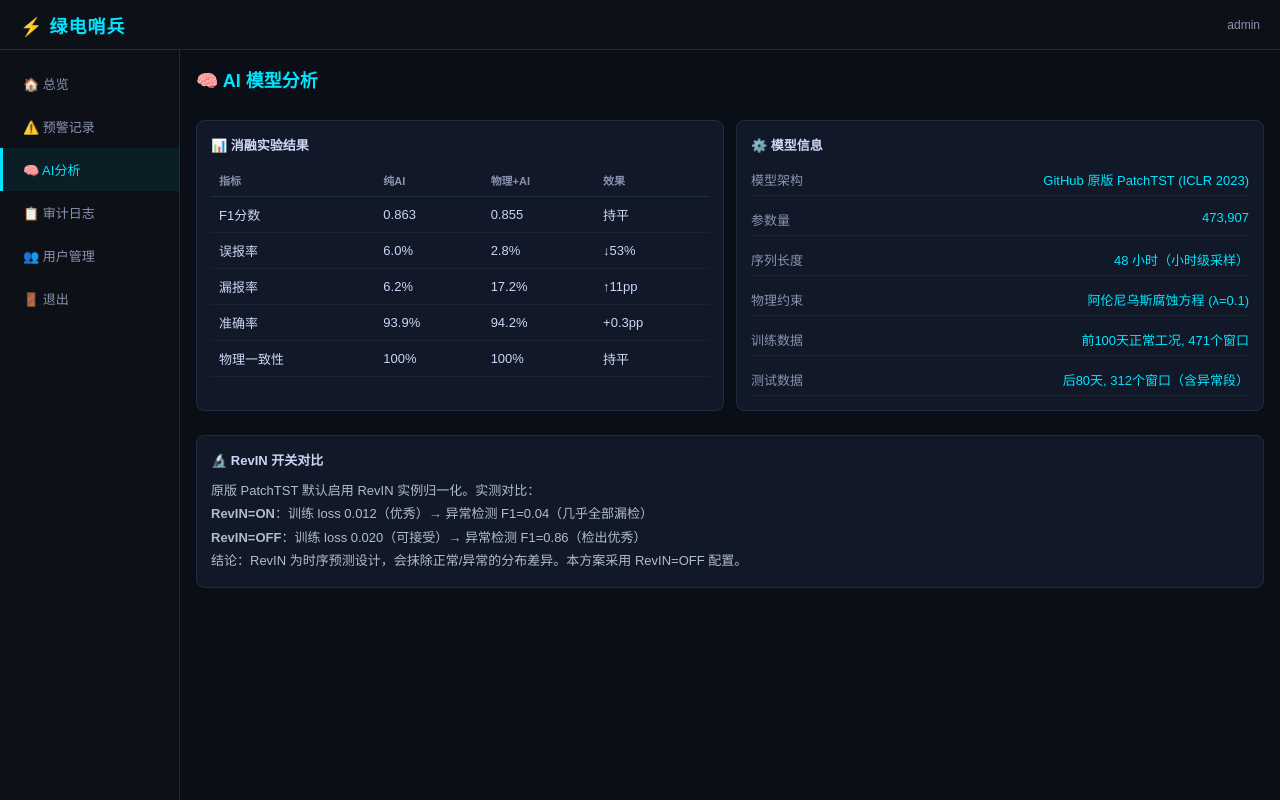
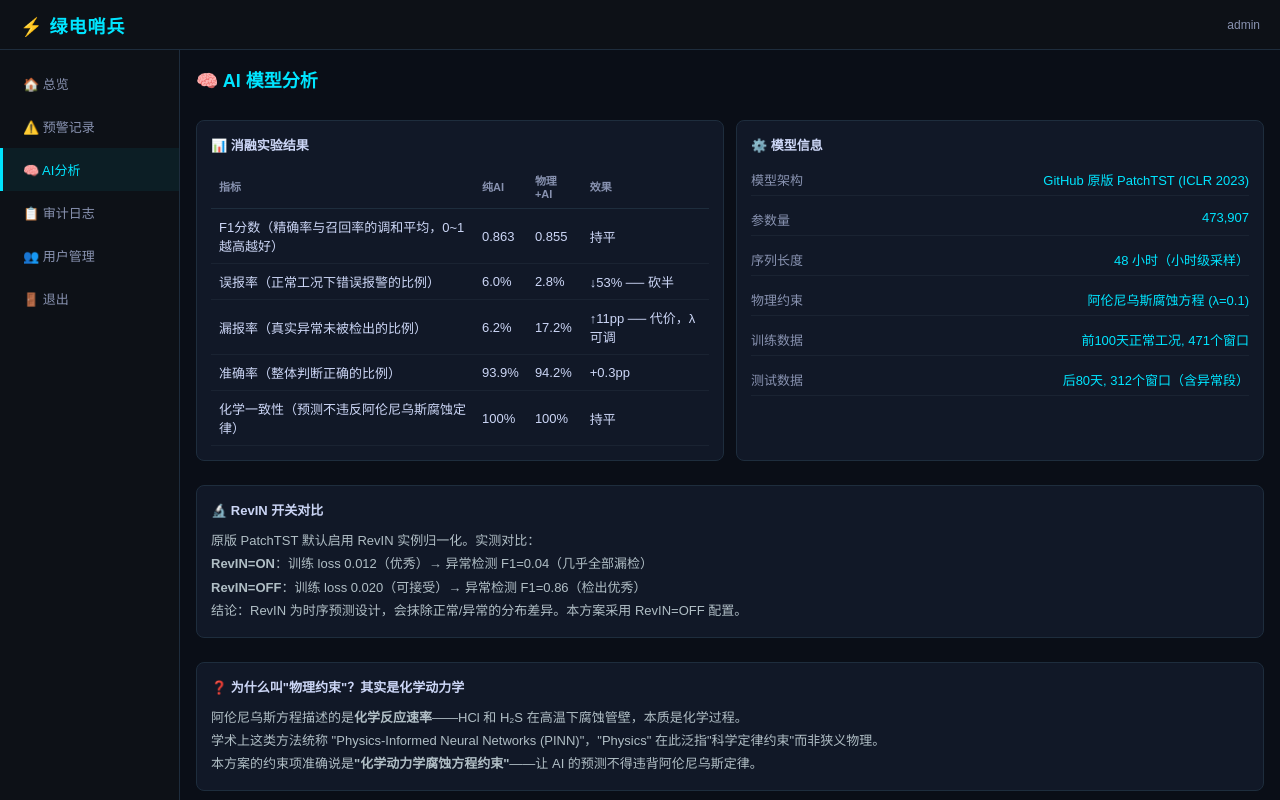
Before and after one commit to 721729/Early-Warning-System, a Vue app in the folder frontend/: page /ai in a window 1280 px wide. Built offline with nearby package versions, Linux system fonts and the light colour scheme; sample sign-in values are in the browser's storage.

Commit message:
fix: F1解释/物理→化学动力学/漏报率偏高原因说明/趋势图标注AI+化学

```diff
--- a/frontend/src/views/AIAnalysis.vue
+++ b/frontend/src/views/AIAnalysis.vue
@@ -21,6 +21,22 @@
         结论：RevIN 为时序预测设计，会抹除正常/异常的分布差异。本方案采用 RevIN=OFF 配置。
       </p>
     </div>
+    <div class="card" style="margin-top:12px"><h3>❓ 为什么叫"物理约束"？其实是化学动力学</h3>
+      <p style="font-size:13px;color:#b0bec5;line-height:1.8">
+        阿伦尼乌斯方程描述的是<b>化学反应速率</b>——HCl 和 H₂S 在高温下腐蚀管壁，本质是化学过程。<br/>
+        学术上这类方法统称 "Physics-Informed Neural Networks (PINN)"，"Physics" 在此泛指"科学定律约束"而非狭义物理。<br/>
+        本方案的约束项准确说是<b>"化学动力学腐蚀方程约束"</b>——让 AI 的预测不得违背阿伦尼乌斯定律。
+      </p>
+    </div>
+    <div class="card" style="margin-top:12px"><h3>⚠️ 模型C漏报率偏高的原因</h3>
+      <p style="font-size:13px;color:#b0bec5;line-height:1.8">
+        物理约束在损失函数中作为正则项（λ=0.1），作用是<b>压制误报</b>——效果显著（6.0%→2.8%）。<br/>
+        但代价是：部分真实异常的信号特征不够强（HCl升幅小、腐蚀加速不明显），<br/>
+        被物理约束判定为"仍符合腐蚀规律"而未被检出。这是精确率与召回率的标准权衡。<br/>
+        <b>解决方案</b>：Pilot 阶段做 λ 参数扫描（0.01 / 0.05 / 0.1 / 0.5 / 1.0），<br/>
+        在误报率和漏报率之间找到最优平衡点。当前 λ=0.1 为起始实验值。
+      </p>
+    </div>
   </main></div></div>
 </template>
 <script setup>
@@ -29,11 +45,11 @@ import { useRouter } from 'vue-router'
 const router = useRouter()
 const username = ref('admin')
 const ablation = ref([
-  { name: 'F1分数', b: '0.863', c: '0.855', effect: '持平' },
-  { name: '误报率', b: '6.0%', c: '2.8%', effect: '↓53%' },
-  { name: '漏报率', b: '6.2%', c: '17.2%', effect: '↑11pp' },
-  { name: '准确率', b: '93.9%', c: '94.2%', effect: '+0.3pp' },
-  { name: '物理一致性', b: '100%', c: '100%', effect: '持平' },
+  { name: 'F1分数（精确率与召回率的调和平均，0~1越高越好）', b: '0.863', c: '0.855', effect: '持平' },
+  { name: '误报率（正常工况下错误报警的比例）', b: '6.0%', c: '2.8%', effect: '↓53% ── 砍半' },
+  { name: '漏报率（真实异常未被检出的比例）', b: '6.2%', c: '17.2%', effect: '↑11pp ── 代价，λ可调' },
+  { name: '准确率（整体判断正确的比例）', b: '93.9%', c: '94.2%', effect: '+0.3pp' },
+  { name: '化学一致性（预测不违反阿伦尼乌斯腐蚀定律）', b: '100%', c: '100%', effect: '持平' },
 ])
 const modelInfo = ref([
   { k: '模型架构', v: 'GitHub 原版 PatchTST (ICLR 2023)' },
--- a/frontend/src/views/Dashboard.vue
+++ b/frontend/src/views/Dashboard.vue
@@ -30,7 +30,7 @@
           <div class="kpi cyan"><div class="kv">{{ runDays }}</div><div class="kl">运行天数</div></div>
           <div class="kpi orange pulse"><div class="kv">{{ activeAlerts }}</div><div class="kl">活跃预警</div></div>
           <div class="kpi blue"><div class="kv">{{ (data.wall_thickness || 5.9).toFixed(2) }}mm</div><div class="kl">高温过热器壁厚</div></div>
-          <div class="kpi" :class="data.ai_alert === 'orange' ? 'red' : 'green'"><div class="kv">{{ data.ai_alert === 'orange' ? '⚠ 异常' : '✓ 正常' }}</div><div class="kl">AI 实时判定</div></div>
+          <div class="kpi" :class="data.ai_alert === 'orange' ? 'red' : 'green'"><div class="kv">{{ data.ai_alert === 'orange' ? '⚠ 异常' : '✓ 正常' }}</div><div class="kl">化学+AI 实时判定</div></div>
         </div>
 
         <!-- 焚烧炉剖面图 + 实时数据 -->
@@ -153,7 +153,7 @@ function drawTrend() {
   c.setOption({
     backgroundColor: 'transparent',
     tooltip: { trigger: 'axis' },
-    legend: { data: ['🤖 AI预测值', '📏 实际测量(超声)', '⚠ 危险阈值(3.0mm)'], textStyle: { color: '#8892b0', fontSize: 11 }, top: 5 },
+    legend: { data: ['🤖 AI+化学预测值', '📏 实际测量(超声)', '⚠ 危险阈值(3.0mm)'], textStyle: { color: '#8892b0', fontSize: 11 }, top: 5 },
     grid: { left: 60, right: 30, top: 40, bottom: 40 },
     xAxis: { type: 'category', data: days, axisLabel: { color: '#8892b0', fontSize: 10 }, name: '运行天数', nameTextStyle: { color: '#8892b0' }, splitLine: { show: false } },
     yAxis: { type: 'value', min: 2.5, max: 6.5, axisLabel: { color: '#8892b0' }, name: '壁厚 (mm)', nameTextStyle: { color: '#8892b0' }, splitLine: { show: false } },
```
